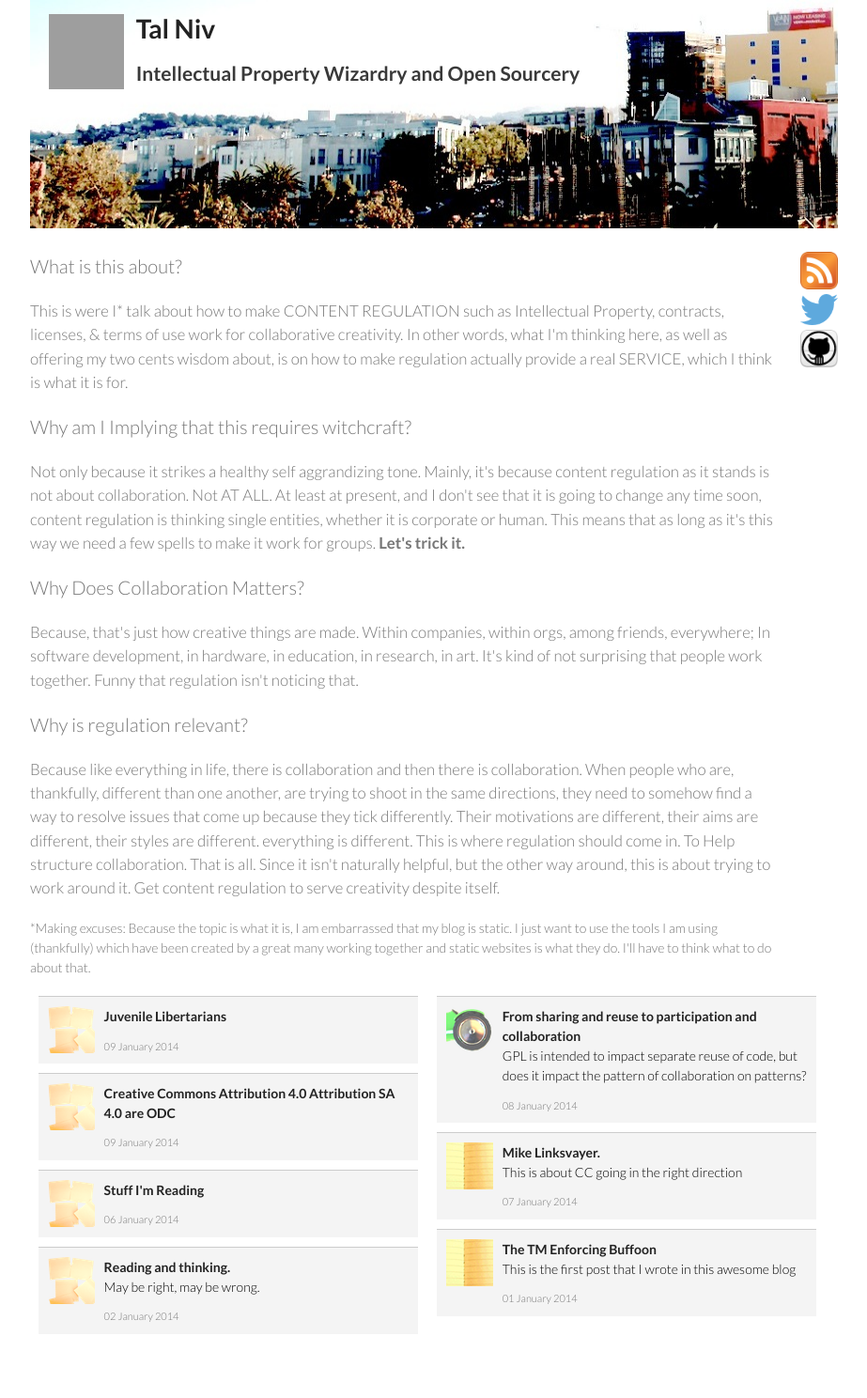
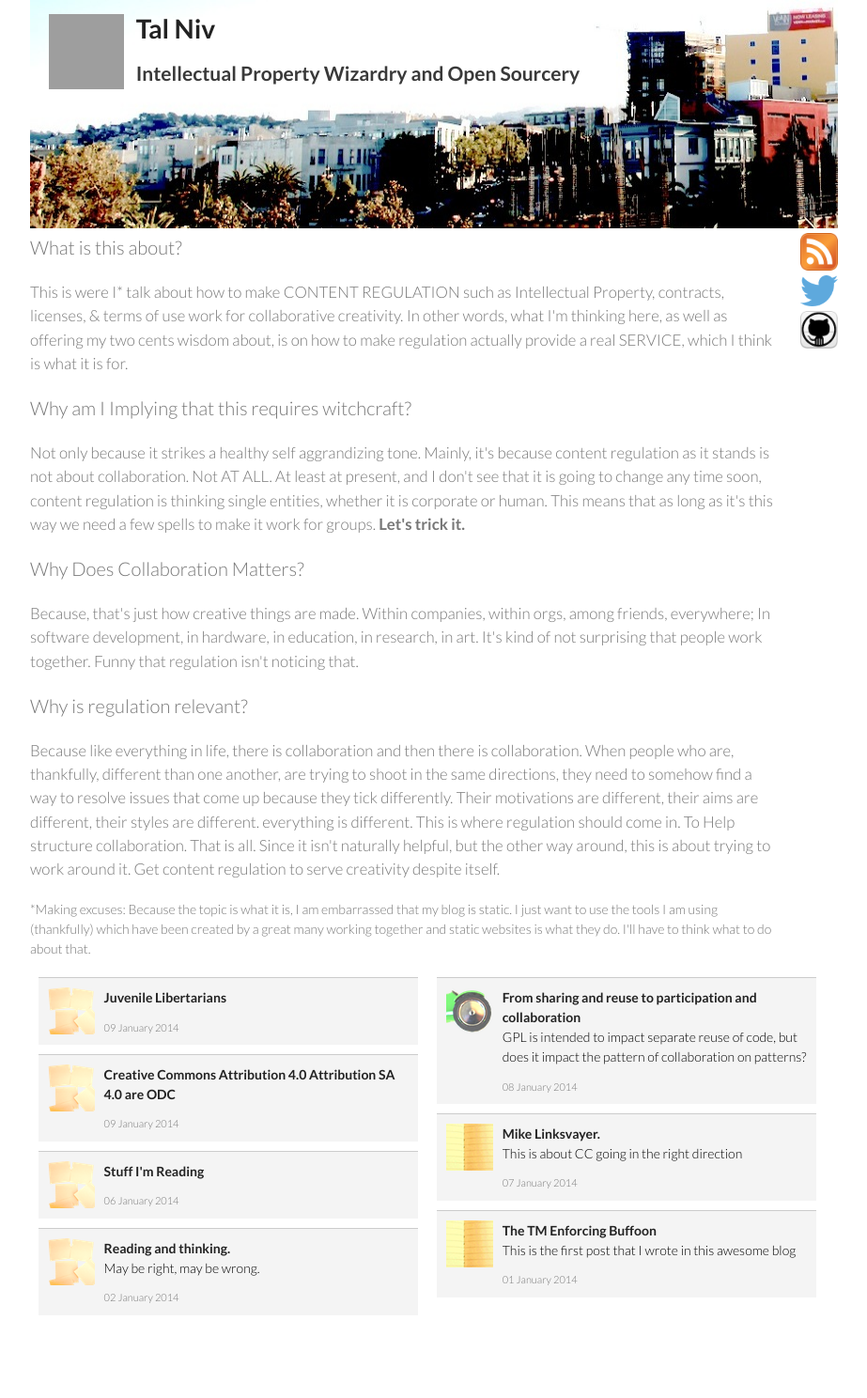
Before and after one commit to talniv/talniv.github.io, a Jekyll site: the page built from index.html, in a window 1280 px wide. Shown: the whole page at 94% size, without its empty margins (178-1101 px from the left). Built offline with Jekyll 4.4.1, drawn with Linux system fonts in a browser that asks for light colours; grey boxes are pictures that could not be loaded.

Commit message:
Update index.html

```diff
--- a/index.html
+++ b/index.html
@@ -84,7 +84,6 @@ div.post_box p {
           <!-- <a href="https://www.linkedin.com/pub/tal-niv/0/396/76b"><img width="40" src="/assets/linkedin.png"></img></a> -->
         </div>
         <div class="head_text">
-          <h3> </h3>
 <p> <big><big> What is this about? </big></big></p>
           <p><big>This is were I* talk about how to make CONTENT REGULATION such as Intellectual Property, contracts, licenses, & terms of use work for collaborative creativity. In other words, what I'm thinking here, as well as offering my two cents wisdom about, is on how to make regulation actually provide a real SERVICE, which I think is what it is for.</big> </p>
           <p> <big><big> Why am I Implying that this requires witchcraft?</big></big>  </p>
```
